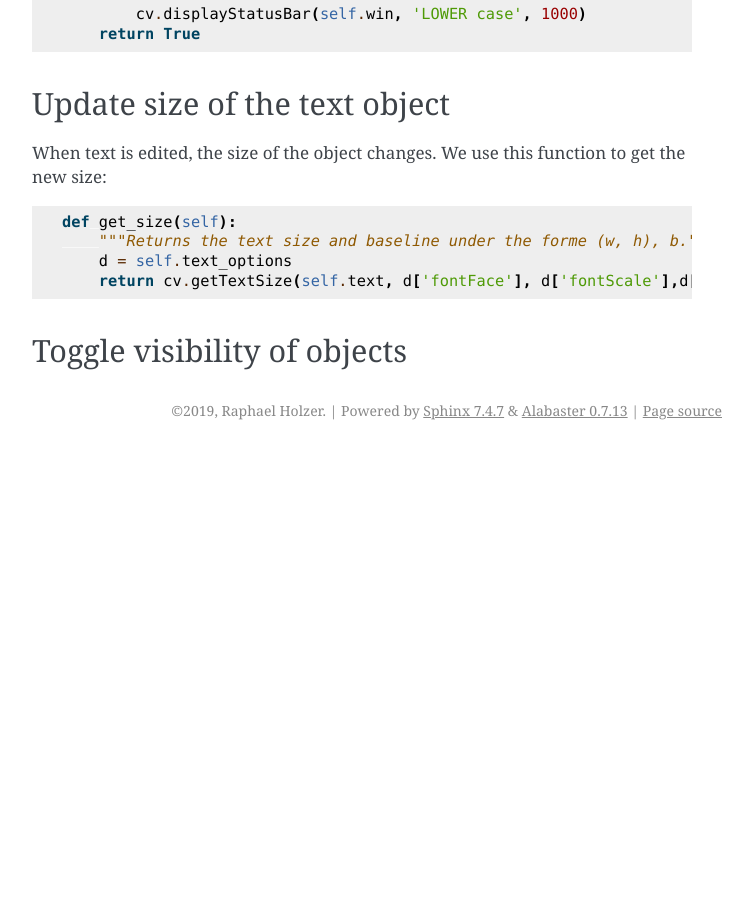
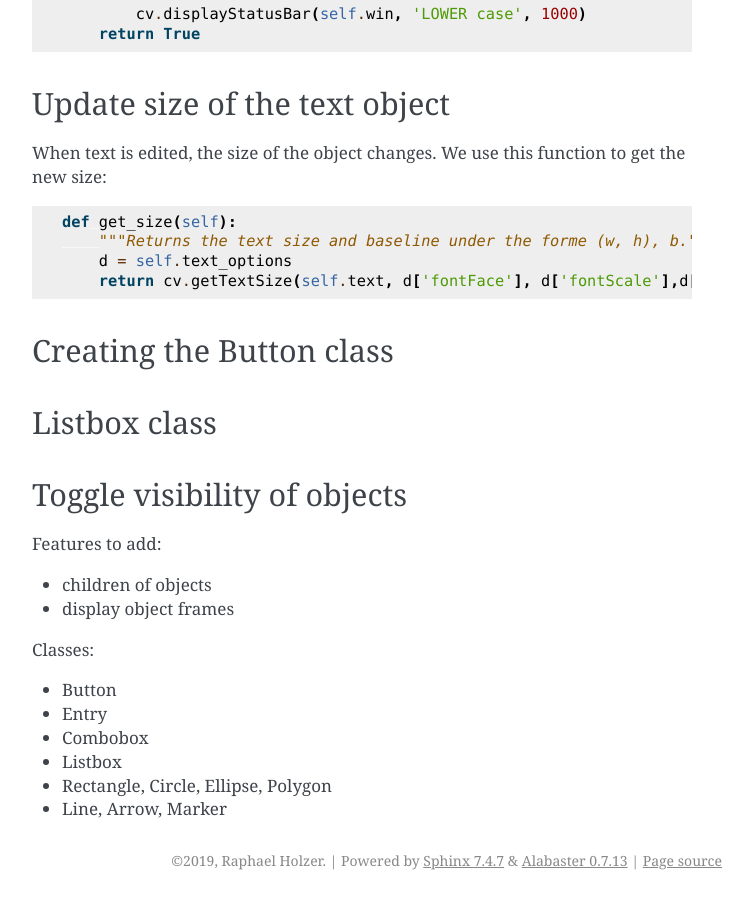
Before and after one commit to rasql/opencv-tutorial, a Sphinx documentation site: the page built from docs/app/app.rst, in a window 1280 px wide and 900 px high, scrolled down 12983 px. Shown: the whole window, without its empty margins (388-1141 px from the left). Built offline with Sphinx 7.4.7, drawn with Linux system fonts in a browser that asks for light colours; before the commit the page ends 13433 px from its top, so only the background shows below that; some of the changed lines change nothing that is shown; some of the changed text lies outside the part shown.

Commit message:
started with children

```diff
--- a/docs/app/app.py
+++ b/docs/app/app.py
@@ -14,6 +14,32 @@
 def help():
     print('--- HELP ---')
 
+# class Vec2:
+#     def __init__(self, x=0, y=0):
+#         self.x = x
+#         self.y = x
+
+#     def __add__(self, other):
+#         return Vec2(self.x + other.x, self.y + other.y)
+
+
+class Node:
+    def __init__(self, parent, pos, size):
+        self.img = App.win.img
+        self.parent = parent
+        self.parent.children.append(self)
+        self.children = []
+
+        self.pos = np.array(pos)
+        self.size = np.array(size)
+
+    def draw(self, pos=(0, 0)):
+        x, y = np.array(pos) + self.pos
+        w, h =  self.size
+        cv.rectangle(self.img, (x, y, w, h), RED, 1)
+
+        for child in self.children:
+            child.draw(self.pos)
 
 class Object:
     """Add an object to the current window."""
@@ -30,21 +56,30 @@
         self.size = w, h = d['size']
         self.text = ''
         self.selected = False
+        self.debug = True
+        self.children = []
 
         d['id'] += 1
-        d['pos'] = x, y + h + 10
+        d['pos'] = x, y + h + d['gap']
 
         App.win.draw()
+        print(self.__dict__.keys())
 
     def __str__(self):
         return 'Object {} at ({}, {})'.format(self.id, *self.pos)
 
-    def draw(self):
+    def draw(self, pos = np.array((0, 0))):
         x, y = self.pos
         w, h = self.size
         cv.rectangle(self.img, (x, y, w, h), App.options['obj_color'], 1)
         if self.selected:
             cv.rectangle(self.img, (x-2, y-2, w+2, h+2), App.options['sel_color'], 2)
+        if self.debug:
+            text = 'Object ' + str(self.id)
+            cv.putText(self.img, text, (x, y), 1, 1, RED)
+
+    def add(self, child):
+        self.children.append(child)
 
     def is_inside(self, x, y):
         """Check if the point (x, y) is inside the object."""
@@ -92,6 +127,8 @@
         self.text = text
         (w, h), b = self.get_size()
         self.size = w, h+b
+        App.win.obj_options['size'] = self.size
+        App.win.draw()
 
     def draw(self):
         super().draw()
@@ -105,13 +142,29 @@
         return cv.getTextSize(self.text, d['fontFace'], d['fontScale'],d['thickness'])
 
 
+class Button(Text):
+    def __init__(self, text, cmd):
+        super().__init__()
+
+
+class Listbox(Object):
+    def __init__(self, items):
+        self.items = items.split(';')
+
+        App.win.obj_options['gap']=0
+        for item in self.items:
+            Text(item, fontScale=1)
+
+
 class Window:
     """Create a window for the app."""
-    obj_options = dict(pos=(20, 20), size=(100, 30), id=0)
+    obj_options = dict(pos=(20, 20), size=(100, 30), gap=5, id=0)
 
     def __init__(self, win=None, img=None):
         App.wins.append(self)
         App.win = self
+
+        self.children = []
 
         self.objs = []
         self.obj = None
@@ -186,6 +239,9 @@
         for obj in self.objs:
             obj.draw()
 
+        for child in self.children:
+            child.draw()
+
         cv.imshow(self.win, self.img)
 
     def select_next_obj(self):
@@ -221,28 +277,16 @@
 
     def __init__(self):
         # cv.namedWindow('window0')
-
         self.shortcuts = {'h': help,
                           'i': self.inspect,
                           'w': Window,
                           'o': Object,
                           't': Text,}
-
         Window()
-        Text(color=GREEN)
-        Text('Hello', thickness=2)
-        Text('ABC', fontScale=2)
-        Text(pos=(200,20), color=RED)
-
-        Window()
-        Object()
-        Text()
-        Text()
 
     def run(self):
         while True:
             key = cv.waitKey(0)
-
             if key >= 0:
                 k = chr(key)
                 if not App.win.key(k):
--- a/docs/app/app.rst
+++ b/docs/app/app.rst
@@ -594,5 +594,26 @@
         return cv.getTextSize(self.text, d['fontFace'], d['fontScale'],d['thickness'])
 
 
+Creating the Button class
+-------------------------
+
+Listbox class
+-------------
+
+
 Toggle visibility of objects
 ----------------------------
+
+Features to add:
+
+* children of objects
+* display object frames
+
+Classes:
+
+* Button
+* Entry
+* Combobox
+* Listbox
+* Rectangle, Circle, Ellipse, Polygon
+* Line, Arrow, Marker
--- /dev/null
+++ b/docs/app/app1.py
@@ -0,0 +1,16 @@
+from app import *
+
+class Demo(App):
+    def __init__(self):
+        super().__init__()
+
+        Window()
+        obj1 = Node(App.win, (100, 20), (100,100))
+
+        Node(obj1, (0, 0), (50, 50))
+        Node(obj1, (30, 30), (50, 50))
+
+        # Text(color=GREEN)
+
+if __name__ == '__main__':
+    Demo().run()
--- /dev/null
+++ b/docs/app/app2.py
@@ -0,0 +1,23 @@
+import numpy as np
+
+class Vec2:
+    def __init__(self, x=0, y=0):
+        self.x = x
+        self.y = x
+
+    def __str__(self):
+        return 'Vec2({}, {})'.format(self.x, self.y)
+
+    def __add__(self, other):
+        return Vec2(self.x + other.x, self.y + other.y)
+
+a = Vec2(1, 2)
+b = Vec2(3, 4)
+
+x = np.array((1, 2))
+y = np.array((3, 4))
+
+
+print(a + b)
+print(x + y)
+print(x.dtype)
--- a/docs/draw/test.py
+++ b/docs/draw/test.py
@@ -1,3 +1 @@
 import cv2 as cv
-
-r = cv.boundingRect
```
